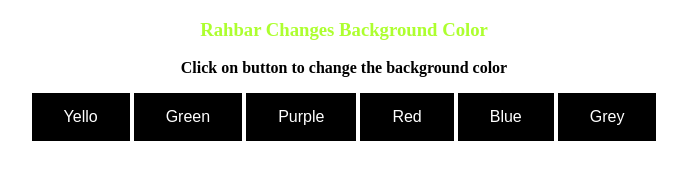
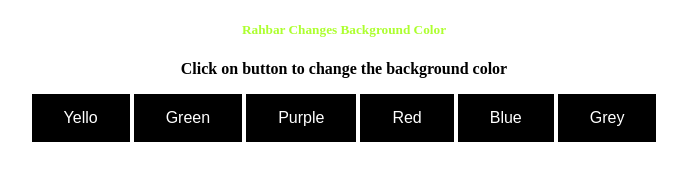
Before and after one commit to abd-ulmomin/404error-and-99cents, a plain HTML site: page index.html in a window 1280 px wide. Shown: the whole page, without its empty margins (296-983 px from the left). Drawn offline with Linux system fonts and the light colour scheme.

Commit message:
Update index.html

```diff
--- a/index.html
+++ b/index.html
@@ -23,9 +23,9 @@
 
     <body style = "text-align:center;">
 
-        <h3 style = "color:greenyellow;" >
+        <h5 style = "color:greenyellow;" >
             Rahbar Changes Background Color
-        </h3>
+        </h5>
 
         <p id = "GFG_UP" style =
             "font-size: 16px; font-weight: bold;">
```
